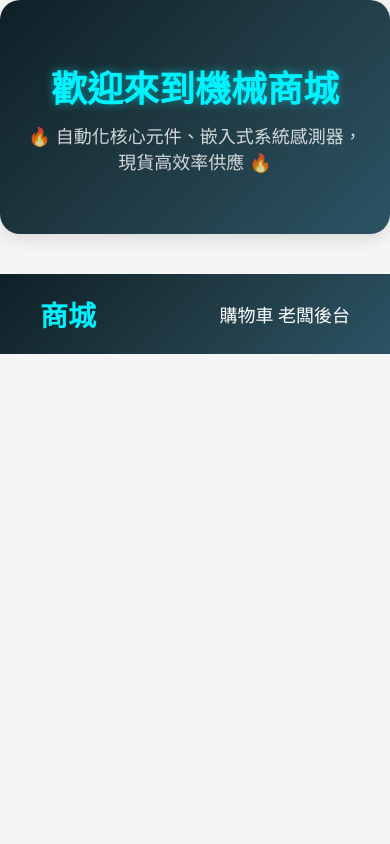
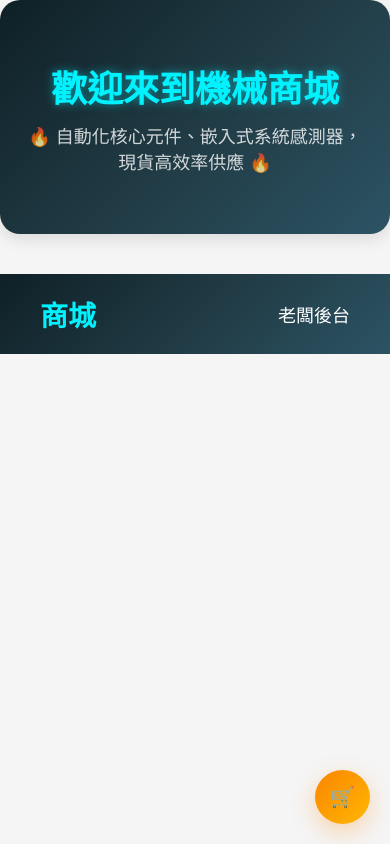
Before and after one commit to abplm7321/cyber-machinery-shop, a website: page views/index.html in a window 390 px wide. Drawn offline with Linux system fonts and the light colour scheme; no server answers.

Commit message:
fix: 把購物車位子做更改

```diff
--- a/views/index.html
+++ b/views/index.html
@@ -118,11 +118,67 @@
         <p style="color: #fff; opacity: 0.8;">🔥 自動化核心元件、嵌入式系統感測器，現貨高效率供應 🔥</p>
     </div>
 
+    <a href="/cart" class="floating-cart-btn" title="查看採購車">
+        <span class="cart-icon">🛒</span>
+        <span class="cart-text">檢視採購車</span>
+    </a>
+
+    <style>
+        .floating-cart-btn {
+            /* 👑 最核心關鍵：固定定位，不受滾輪捲動影響 */
+            position: fixed;
+            bottom: 30px;       /* 距離視窗底部 30 像素 */
+            right: 30px;        /* 距離視窗右側 30 像素 */
+
+            /* 賽博機械風視覺設計 */
+            background: linear-gradient(135deg, #fb8500, #ffb703);
+            color: #111;
+            text-decoration: none;
+            padding: 15px 22px;
+            border-radius: 50px; /* 讓兩端變圓弧狀 */
+            font-weight: bold;
+            font-size: 16px;
+            display: flex;
+            align-items: center;
+            gap: 8px;
+
+            /* 陰影與圖層權重，確保它飄在所有商品的最上層 */
+            box-shadow: 0 8px 24px rgba(251, 133, 0, 0.3);
+            z-index: 9999;
+
+            /* 平滑的滑鼠懸停動畫 */
+            transition: all 0.3s ease;
+        }
+
+        /* 當滑鼠移上去時放大並增加霓虹光暈 */
+        .floating-cart-btn:hover {
+            transform: translateY(-5px) scale(1.05);
+            box-shadow: 0 12px 30px rgba(251, 133, 0, 0.5);
+            background: linear-gradient(135deg, #ffb703, #fb8500);
+        }
+
+        /* 購物車小圖示稍微放大 */
+        .cart-icon {
+            font-size: 20px;
+        }
+
+        /* RWD 手機板自動優化：在手機上把字藏起來，縮成一個乾淨的圓形按鈕 */
+        @media (max-width: 480px) {
+            .floating-cart-btn {
+                padding: 15px;
+                bottom: 20px;
+                right: 20px;
+                border-radius: 50%;
+            }
+            .cart-text {
+                display: none; /* 隱藏文字 */
+            }
+        }
+    </style>
 
     <div class="navbar">
         <div class="logo">商城</div>
         <div class="nav-links">
-            <a href="/cart">購物車</a>
             <a href="/orders">老闆後台</a>  </div>
     </div>
         <div class="product-grid" id="products-container"></div>
```
Also changed, not shown: 1 other file.
